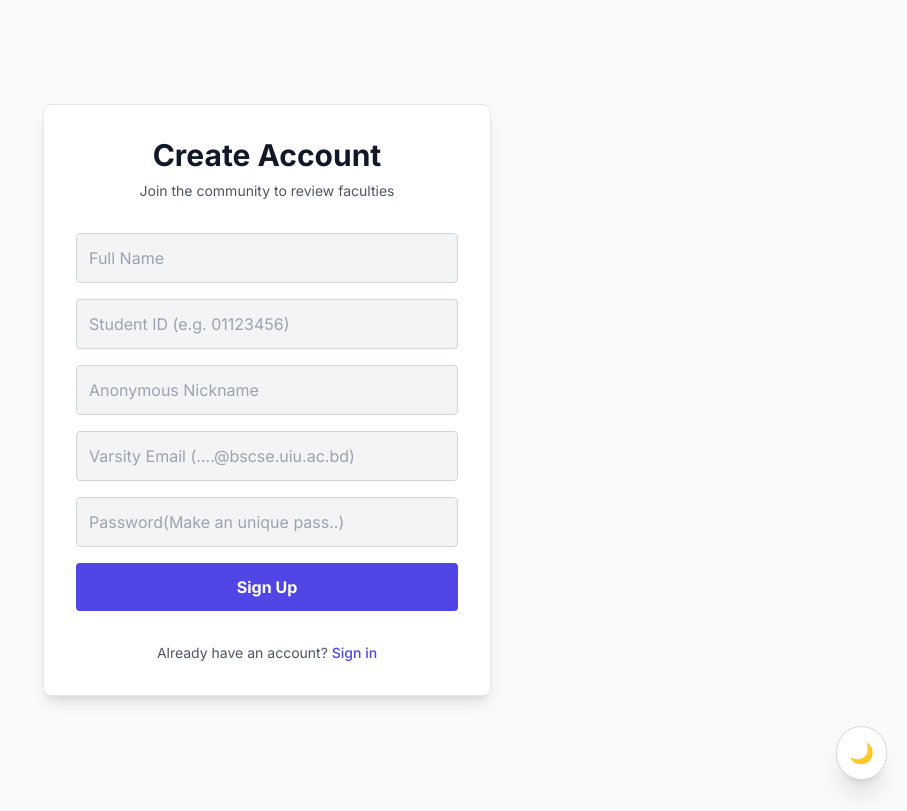
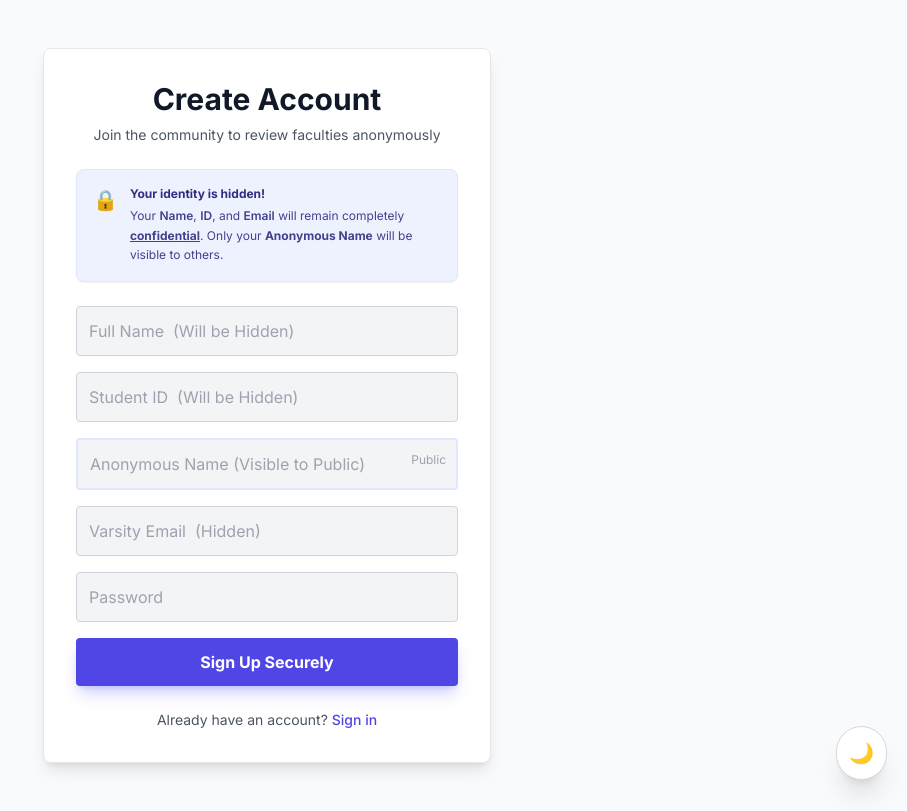
Before and after one commit to Abdullah3580/faculty-review-app, a Next.js app: page /register in a window 1280 px wide. Shown: the whole page, without its empty margins (373-1280 px from the left). Built offline with nearby package versions, Linux system fonts and the light colour scheme.

Commit message:
profile a admin view on korlam

```diff
--- a/src/app/register/page.tsx
+++ b/src/app/register/page.tsx
@@ -1,3 +1,4 @@
+//sre/app/register/page.tsx
 "use client";
 
 import { useState } from "react";
@@ -16,21 +17,20 @@ export default function RegisterPage() {
   const [loading, setLoading] = useState(false);
   const [showSuccessMessage, setShowSuccessMessage] = useState(false);
 
-  // ✅ আপডেট: এখন আমরা একটি array (তালিকা) রাখব, শুধু একটি string না
+  // এরর মেসেজ দেখানোর জন্য স্টেট (Array)
   const [errorMessages, setErrorMessages] = useState<string[]>([]);
 
   const router = useRouter();
 
   const handleChange = (e: React.ChangeEvent<HTMLInputElement>) => {
     setFormData({ ...formData, [e.target.name]: e.target.value });
-    // ইউজার টাইপ করা শুরু করলে এরর লিস্ট ক্লিয়ার করে দেব
     if (errorMessages.length > 0) setErrorMessages([]);
   };
 
   const handleSubmit = async (e: React.FormEvent) => {
     e.preventDefault();
     setLoading(true);
-    setErrorMessages([]); // সাবমিটের শুরুতে এরর রিসেট
+    setErrorMessages([]);
 
     try {
       const res = await fetch("/api/register", {
@@ -50,13 +50,10 @@ export default function RegisterPage() {
         toast.success("Registration successful!");
         setShowSuccessMessage(true);
       } else {
-        // ✅ আপডেট: সার্ভার থেকে আসা 'errors' অ্যারে রিসিভ করা
         if (data.errors && Array.isArray(data.errors)) {
           setErrorMessages(data.errors);
-          // টোস্টে শুধু প্রথম এররটি দেখাবে, যাতে হিজিবিজি না হয়
           toast.error(data.errors[0]);
         } else if (data.error) {
-           // যদি ব্যাকএন্ড ভুলবশত একটা string পাঠায়, তাও হ্যান্ডেল করব
            setErrorMessages([data.error]);
            toast.error(data.error);
         } else {
@@ -90,15 +87,27 @@ export default function RegisterPage() {
 
   return (
     <div className="flex min-h-screen items-center justify-center bg-gray-50 dark:bg-gray-900 px-4 py-12">
-      <div className="w-full max-w-md space-y-8 bg-white dark:bg-gray-800 p-8 rounded-lg shadow-lg border border-gray-200 dark:border-gray-700">
+      <div className="w-full max-w-md space-y-6 bg-white dark:bg-gray-800 p-8 rounded-lg shadow-lg border border-gray-200 dark:border-gray-700">
         <div className="text-center">
           <h2 className="text-3xl font-bold text-gray-900 dark:text-white">Create Account</h2>
           <p className="mt-2 text-sm text-gray-600 dark:text-gray-400">
-            Join the community to review faculties
+            Join the community to review faculties anonymously
           </p>
         </div>
 
-        {/* ✅ আপডেট: এরর লিস্ট দেখানোর লজিক */}
+        {/* 🔒 Privacy Notice (নতুন যোগ করা হয়েছে) */}
+        <div className="bg-indigo-50 dark:bg-indigo-900/20 border border-indigo-100 dark:border-indigo-800 p-4 rounded-lg flex gap-3 text-left shadow-sm">
+          <span className="text-xl">🔒</span>
+          <div className="text-xs text-indigo-900 dark:text-indigo-200">
+            <p className="font-bold mb-1">Your identity is hidden!</p>
+            <p className="opacity-90 leading-relaxed">
+              Your <span className="font-semibold">Name</span>, <span className="font-semibold">ID</span>, and <span className="font-semibold">Email</span> will remain completely <span className="font-bold underline">confidential</span>.
+              Only your <strong>Anonymous Name</strong> will be visible to others.
+            </p>
+          </div>
+        </div>
+
+        {/* ⚠️ Error Messages List */}
         {errorMessages.length > 0 && (
           <div className="bg-red-50 dark:bg-red-900/30 border border-red-200 dark:border-red-800 text-red-600 dark:text-red-300 p-4 rounded text-sm animate-pulse">
             <p className="font-bold mb-1">⚠️ Please fix the following:</p>
@@ -110,15 +119,21 @@ export default function RegisterPage() {
           </div>
         )}
 
-        <form className="mt-8 space-y-4" onSubmit={handleSubmit}>
-          <input name="name" type="text" required placeholder="Full Name" onChange={handleChange} className="w-full p-3 rounded bg-gray-100 dark:bg-gray-700 border border-gray-300 dark:border-gray-600 outline-none focus:border-indigo-500 transition" />
-          <input name="studentId" type="text" required placeholder="Student ID (e.g. 01123456)" onChange={handleChange} className="w-full p-3 rounded bg-gray-100 dark:bg-gray-700 border border-gray-300 dark:border-gray-600 outline-none focus:border-indigo-500 transition" />
-          <input name="nickname" type="text" required placeholder="Anonymous Nickname" onChange={handleChange} className="w-full p-3 rounded bg-gray-100 dark:bg-gray-700 border border-gray-300 dark:border-gray-600 outline-none focus:border-indigo-500 transition" />
-          <input name="email" type="email" required placeholder="Varsity Email (....@bscse.uiu.ac.bd)" onChange={handleChange} className="w-full p-3 rounded bg-gray-100 dark:bg-gray-700 border border-gray-300 dark:border-gray-600 outline-none focus:border-indigo-500 transition" />
-          <input name="password" type="password" required placeholder="Password(Make an unique pass..)" onChange={handleChange} className="w-full p-3 rounded bg-gray-100 dark:bg-gray-700 border border-gray-300 dark:border-gray-600 outline-none focus:border-indigo-500 transition" />
+        <form className="mt-4 space-y-4" onSubmit={handleSubmit}>
+          <input name="name" type="text" required placeholder="Full Name  (Will be Hidden)" onChange={handleChange} className="w-full p-3 rounded bg-gray-100 dark:bg-gray-700 border border-gray-300 dark:border-gray-600 outline-none focus:border-indigo-500 transition" />
+          <input name="studentId" type="text" required placeholder="Student ID  (Will be Hidden)" onChange={handleChange} className="w-full p-3 rounded bg-gray-100 dark:bg-gray-700 border border-gray-300 dark:border-gray-600 outline-none focus:border-indigo-500 transition" />
 
-          <button type="submit" disabled={loading} className="w-full bg-indigo-600 text-white p-3 rounded font-bold hover:bg-indigo-500 disabled:opacity-50 transition">
-            {loading ? "Creating Account..." : "Sign Up"}
+          {/* নিকনেম ফিল্ডটি একটু হাইলাইট করা হয়েছে */}
+          <div className="relative">
+            <input name="nickname" type="text" required placeholder="Anonymous Name (Visible to Public)" onChange={handleChange} className="w-full p-3 rounded bg-gray-100 dark:bg-gray-700 border-2 border-indigo-100 dark:border-indigo-800 outline-none focus:border-indigo-500 transition" />
+            <span className="absolute right-3 top-3.5 text-xs text-gray-400">Public</span>
+          </div>
+
+          <input name="email" type="email" required placeholder="Varsity Email  (Hidden)" onChange={handleChange} className="w-full p-3 rounded bg-gray-100 dark:bg-gray-700 border border-gray-300 dark:border-gray-600 outline-none focus:border-indigo-500 transition" />
+          <input name="password" type="password" required placeholder="Password" onChange={handleChange} className="w-full p-3 rounded bg-gray-100 dark:bg-gray-700 border border-gray-300 dark:border-gray-600 outline-none focus:border-indigo-500 transition" />
+
+          <button type="submit" disabled={loading} className="w-full bg-indigo-600 text-white p-3 rounded font-bold hover:bg-indigo-500 disabled:opacity-50 transition shadow-lg shadow-indigo-500/30">
+            {loading ? "Creating Account..." : "Sign Up Securely"}
           </button>
         </form>
 
--- a/src/app/student/[userId]/page.tsx
+++ b/src/app/student/[userId]/page.tsx
@@ -1,96 +1,133 @@
 // src/app/student/[userId]/page.tsx
 import prisma from "@/lib/prisma";
-import { redirect } from "next/navigation";
+import { getServerSession } from "next-auth";
+import { authOptions } from "@/app/api/auth/[...nextauth]/route";
+import { notFound, redirect } from "next/navigation";
+import Link from "next/link";
 
 interface Props {
+  // ⚠️ যেহেতু ফোল্ডারের নাম [userId], তাই এখানে userId ব্যবহার করতে হবে
   params: Promise<{ userId: string }>;
 }
 
-export default async function PublicProfilePage(props: Props) {
+export default async function StudentProfilePage(props: Props) {
   const params = await props.params;
-  const { userId } = params;
+  const session = await getServerSession(authOptions);
 
-  // ১. ইউজারের তথ্য এবং তার দেওয়া রিভিউগুলো আনা
-  const user = await prisma.user.findUnique({
-    where: { id: userId },
-    select: {
-      id: true,
-      nickname: true,
-      semester: true,
-      createdAt: true,
+  // লগইন না থাকলে লগইন পেজে পাঠাবে
+  if (!session) {
+    redirect("/login");
+  }
+
+  // ১. যার প্রোফাইল দেখা হচ্ছে তার ডাটা আনা
+  const profileUser = await prisma.user.findUnique({
+    where: {
+      id: params.userId // ✅ এখানে params.userId ব্যবহার করা হয়েছে
+    },
+    include: {
       reviews: {
-        where: { status: "APPROVED" }, // শুধুমাত্র অ্যাপ্রুভড রিভিউ দেখাবে
-        orderBy: { createdAt: "desc" },
         include: {
           faculty: true,
           votes: true,
         },
+        orderBy: { createdAt: "desc" },
       },
     },
   });
 
-  if (!user) {
-    return <div className="text-white text-center p-10">Student not found</div>;
+  if (!profileUser) {
+    return notFound();
   }
 
-  // ২. Reputation Score হিসাব করা
-  let reputationScore = 0;
-  user.reviews.forEach((review) => {
-    const upvotes = review.votes.filter((v) => v.type === "UP").length;
-    const downvotes = review.votes.filter((v) => v.type === "DOWN").length;
-    reputationScore += (upvotes - downvotes);
+  // ২. বর্তমানে যে লগইন করে আছে তার রোল এবং আইডি চেক করা
+  // আমরা ডাটাবেজ থেকে সরাসরি কারেন্ট ইউজার আনব রোল নিশ্চিত করার জন্য
+  const currentUser = await prisma.user.findUnique({
+    where: { email: session.user?.email! },
   });
-  if (reputationScore < 0) reputationScore = 0;
+
+  const isAdmin = currentUser?.role === "ADMIN";
+  const isOwnProfile = currentUser?.id === profileUser.id;
+
+  // ✅ সিকিউরিটি লজিক: এডমিন অথবা নিজের প্রোফাইল হলেই সব দেখাবে
+  const canViewSensitiveData = isAdmin || isOwnProfile;
 
   return (
-    <div className="min-h-screen bg-gray-900 text-white p-8">
-      <div className="max-w-4xl mx-auto">
-        {/* Header with Back Button */}
-        <a href="/" className="text-indigo-400 hover:underline mb-6 block">← Back to Home</a>
+    <div className="min-h-screen p-8 max-w-4xl mx-auto">
+      {/* --- Profile Header Card --- */}
+      <div className="bg-white dark:bg-gray-800 rounded-xl shadow-lg border border-gray-200 dark:border-gray-700 p-8 mb-8">
+        <div className="flex flex-col md:flex-row items-center gap-6">
 
-        {/* Profile Card */}
-        <div className="bg-gray-800 p-8 rounded-xl border border-gray-700 mb-8 flex flex-col md:flex-row items-center gap-8">
-          {/* Score Circle */}
-          <div className="w-32 h-32 rounded-full bg-gradient-to-br from-indigo-600 to-purple-600 flex flex-col items-center justify-center border-4 border-gray-900 shadow-xl">
-             <span className="text-4xl font-bold">{reputationScore}</span>
-             <span className="text-[10px] uppercase tracking-wider opacity-80">Reputation</span>
+          {/* Avatar / Icon */}
+          <div className="w-24 h-24 bg-indigo-100 dark:bg-indigo-900/50 rounded-full flex items-center justify-center text-4xl shadow-inner">
+            🤖
           </div>
 
-          {/* Info */}
-          <div className="text-center md:text-left">
-            <h1 className="text-3xl font-bold text-white mb-1">
-              {user.nickname ? `@${user.nickname}` : "Anonymous Student"}
+          <div className="flex-1 text-center md:text-left space-y-2">
+            {/* Nickname (সবার জন্য দৃশ্যমান) */}
+            <h1 className="text-3xl font-bold text-gray-900 dark:text-white">
+              @{profileUser.nickname || "Anonymous"}
             </h1>
-            <p className="text-gray-400 text-sm mb-4">
-              {user.semester || "Semester info hidden"} • Joined {new Date(user.createdAt).toLocaleDateString()}
+            <p className="text-indigo-600 dark:text-indigo-400 font-medium">
+              {profileUser.role}
             </p>
-            <div className="bg-gray-700/50 px-4 py-2 rounded-full inline-block text-sm text-indigo-300 border border-indigo-500/20">
-              📝 {user.reviews.length} Reviews Contributed
+
+            {/* 🔒 Sensitive Data Section */}
+            <div className="mt-4 bg-gray-50 dark:bg-gray-700/30 p-4 rounded-lg border border-gray-100 dark:border-gray-700">
+              {canViewSensitiveData ? (
+                <div className="space-y-2 text-sm">
+                  {isAdmin && (
+                    <span className="bg-red-100 text-red-800 text-xs font-bold px-2 py-0.5 rounded mb-2 inline-block">
+                      ADMIN VIEW
+                    </span>
+                  )}
+                  <p><span className="font-semibold text-gray-500">Full Name:</span> {profileUser.name}</p>
+                  <p><span className="font-semibold text-gray-500">Student ID:</span> {profileUser.studentId}</p>
+                  <p><span className="font-semibold text-gray-500">Email:</span> {profileUser.email}</p>
+                  <p><span className="font-semibold text-gray-500">Joined:</span> {new Date(profileUser.createdAt).toLocaleDateString()}</p>
+                </div>
+              ) : (
+                <div className="flex items-center gap-2 text-gray-500 italic text-sm">
+                  <span>🔒 Personal information is hidden.</span>
+                </div>
+              )}
+            </div>
           </div>
         </div>
       </div>
 
-        {/* Reviews List */}
-        <h2 className="text-xl font-bold mb-4 border-b border-gray-800 pb-2">Recent Reviews</h2>
-        <div className="grid gap-4">
-          {user.reviews.length === 0 ? (
-            <p className="text-gray-500 italic">This student hasn't posted any approved reviews yet.</p>
+      {/* --- User's Reviews --- */}
+      <h2 className="text-2xl font-bold text-gray-800 dark:text-white mb-6 border-b pb-2">
+        Reviews by @{profileUser.nickname}
+      </h2>
+
+      <div className="space-y-6">
+        {profileUser.reviews.length === 0 ? (
+          <p className="text-gray-500">No reviews yet.</p>
         ) : (
-            user.reviews.map((review) => (
-              <div key={review.id} className="bg-gray-800 p-5 rounded-lg border border-gray-700">
+          profileUser.reviews.map((review) => (
+            <div key={review.id} className="bg-white dark:bg-gray-800 p-6 rounded-lg shadow-sm border border-gray-200 dark:border-gray-700">
               <div className="flex justify-between items-start mb-2">
-                   <h3 className="font-bold text-lg text-white">{review.faculty.name}</h3>
-                   <span className="text-yellow-400 text-sm">{"★".repeat(review.rating)}</span>
+                <h3 className="text-lg font-bold text-indigo-600 dark:text-indigo-400">
+                  {review.faculty.name}
+                </h3>
+                <span className="text-yellow-500 font-bold">★ {review.rating}/5</span>
               </div>
-                <p className="text-gray-300 text-sm mb-3">"{review.comment}"</p>
-                <div className="text-xs text-gray-500 flex gap-4">
-                   <span>👍 {review.votes.filter(v => v.type === "UP").length} Upvotes</span>
-                   <span>{new Date(review.createdAt).toLocaleDateString()}</span>
+              <p className="text-sm text-gray-500 mb-3">Course: {review.course}</p>
+              <p className="text-gray-700 dark:text-gray-300 leading-relaxed">
+                {review.comment}
+              </p>
+              <div className="mt-4 text-xs text-gray-400">
+                Posted on {new Date(review.createdAt).toLocaleDateString()}
               </div>
             </div>
           ))
         )}
       </div>
+
+      <div className="mt-8 text-center">
+        <Link href="/" className="text-indigo-600 hover:underline">
+          &larr; Back to Home
+        </Link>
       </div>
     </div>
   );
```
Lines whose indentation alone changed are shown as unchanged.
